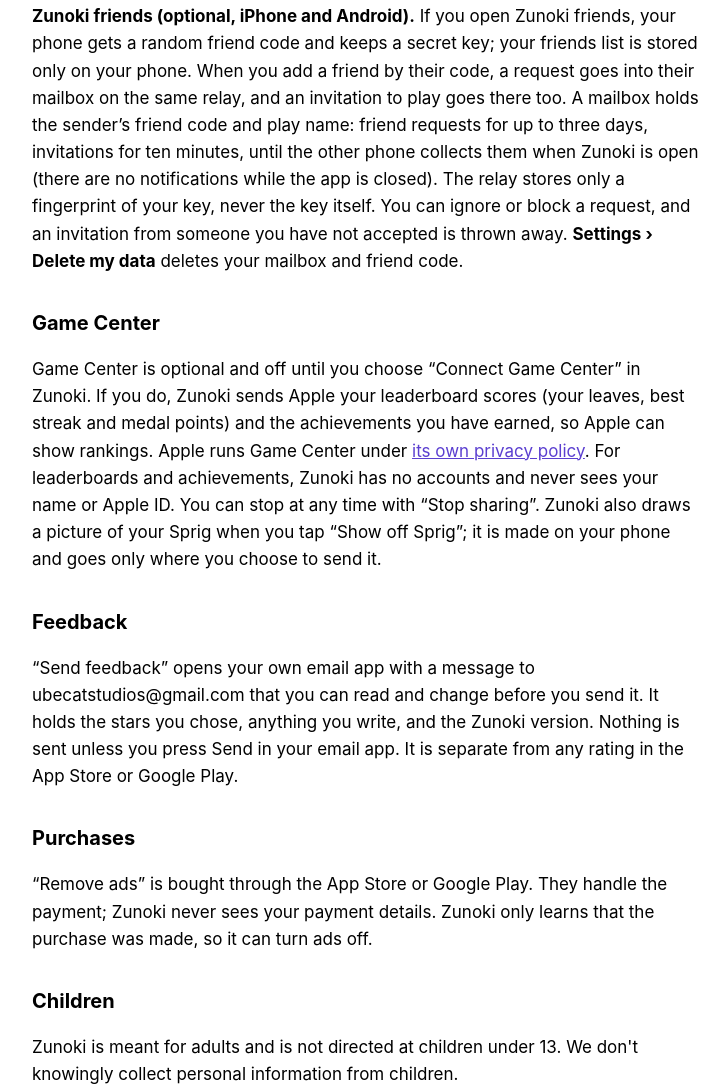
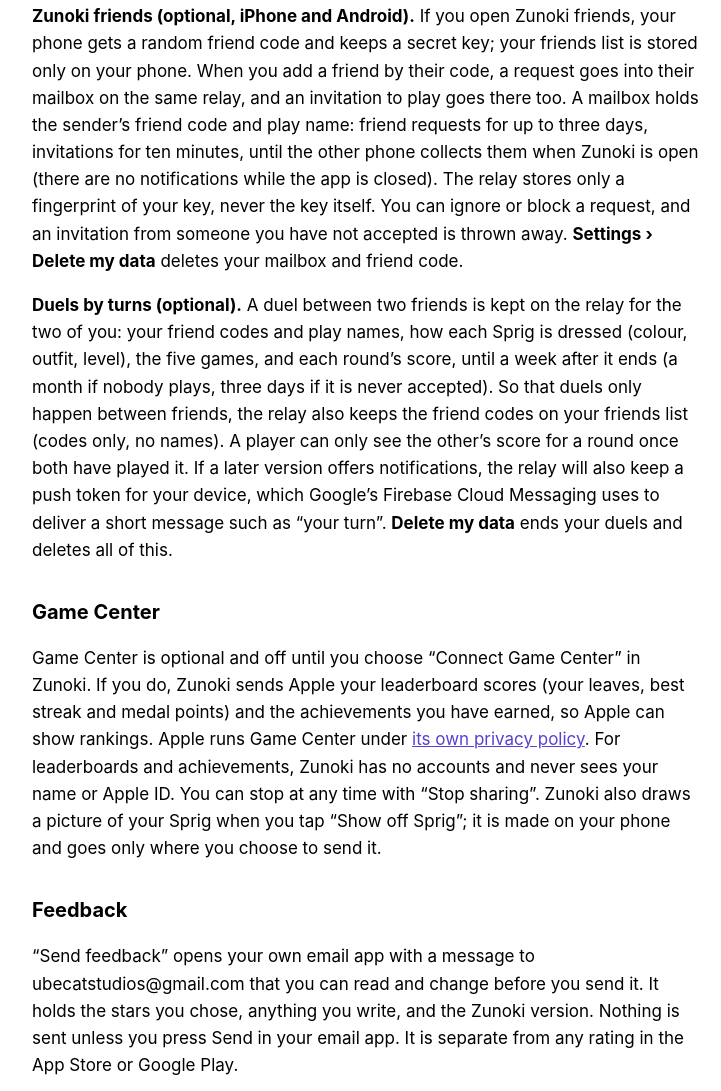
Before and after one commit to Ubecat/spry-site, a plain HTML site: page privacy.html in a window 1280 px wide. Shown: the part 2350-3441 px from the top of the page, without its empty margins (272-993 px from the left). Drawn offline with Linux system fonts and the light colour scheme.

Commit message:
Privacy: duels, notifications, friend list

```diff
--- a/privacy.html
+++ b/privacy.html
@@ -52,6 +52,7 @@
 <p><strong>Through Apple&rsquo;s Game Center (iPhone and iPad).</strong> You invite friends, and only the friends you invite can join; they have to be your friends in Game Center first. If you choose &ldquo;Add a friend&rdquo;, Zunoki opens Apple&rsquo;s own friend request sheet in Messages; the request goes to the person you pick through Apple, and Zunoki never sees who that is or reads your friends list. While you play, your Game Center name and your scores in that game go to the others, through Apple&rsquo;s servers, so you can all see how you are doing. Zunoki stores none of it, and nothing is shared once the game is over. Apple runs Game Center under <a href="https://www.apple.com/legal/privacy/">its own privacy policy</a>.</p>
 <p><strong>With a room code (iPhone and Android).</strong> One player makes a room and gets a six-letter code; the others type it in. While you play, a small relay server passes your scores and game messages between the phones in the room. The relay is run for Zunoki on Cloudflare. It sees your phone&rsquo;s internet address, the room code, and a <em>play name</em> that Zunoki gives you (two words picked from a list, like &ldquo;Brave Otter&rdquo;; you never type it, and you can shuffle it). It does not write the match to disk, and the room is deleted when everyone has left, or after two hours. Anyone who has the code can join while the room is open and not full, and the host sees who has joined, so share a code only with people you want to play with. Cloudflare handles connections under <a href="https://www.cloudflare.com/privacypolicy/">its own privacy policy</a>.</p>
 <p><strong>Zunoki friends (optional, iPhone and Android).</strong> If you open Zunoki friends, your phone gets a random friend code and keeps a secret key; your friends list is stored only on your phone. When you add a friend by their code, a request goes into their mailbox on the same relay, and an invitation to play goes there too. A mailbox holds the sender&rsquo;s friend code and play name: friend requests for up to three days, invitations for ten minutes, until the other phone collects them when Zunoki is open (there are no notifications while the app is closed). The relay stores only a fingerprint of your key, never the key itself. You can ignore or block a request, and an invitation from someone you have not accepted is thrown away. <strong>Settings &rsaquo; Delete my data</strong> deletes your mailbox and friend code.</p>
+<p><strong>Duels by turns (optional).</strong> A duel between two friends is kept on the relay for the two of you: your friend codes and play names, how each Sprig is dressed (colour, outfit, level), the five games, and each round&rsquo;s score, until a week after it ends (a month if nobody plays, three days if it is never accepted). So that duels only happen between friends, the relay also keeps the friend codes on your friends list (codes only, no names). A player can only see the other&rsquo;s score for a round once both have played it. If a later version offers notifications, the relay will also keep a push token for your device, which Google&rsquo;s Firebase Cloud Messaging uses to deliver a short message such as &ldquo;your turn&rdquo;. <strong>Delete my data</strong> ends your duels and deletes all of this.</p>
 
 <h2>Game Center</h2>
 <p>Game Center is optional and off until you choose &ldquo;Connect Game Center&rdquo; in Zunoki. If you do, Zunoki sends Apple your leaderboard scores (your leaves, best streak and medal points) and the achievements you have earned, so Apple can show rankings. Apple runs Game Center under <a href="https://www.apple.com/legal/privacy/">its own privacy policy</a>. For leaderboards and achievements, Zunoki has no accounts and never sees your name or Apple ID. You can stop at any time with &ldquo;Stop sharing&rdquo;. Zunoki also draws a picture of your Sprig when you tap &ldquo;Show off Sprig&rdquo;; it is made on your phone and goes only where you choose to send it.</p>
```
